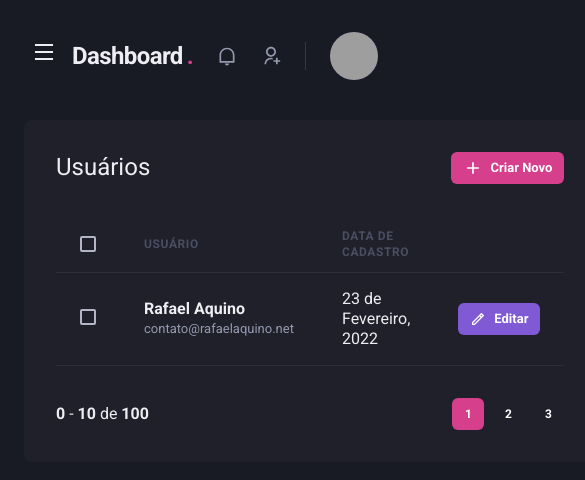
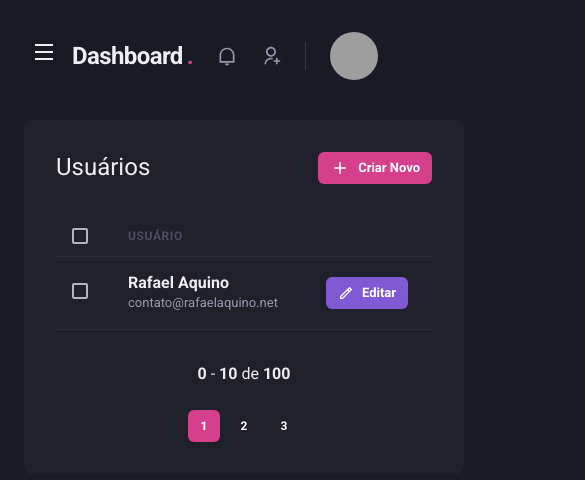
Before and after one commit to rafael-acerqueira/dashboard, a Next.js app: page /users in a window 390 px wide. Shown: the top 480 px of the page, 585 px wide, since content can reach past the window. Built offline with nearby package versions, Linux system fonts and the light colour scheme; grey boxes are pictures that could not be loaded.

Commit message:
Change the user list and form to be responsive

```diff
--- a/src/components/Pagination/index.tsx
+++ b/src/components/Pagination/index.tsx
@@ -1,10 +1,11 @@
-import { Box, Button, HStack } from "@chakra-ui/react";
+import { Box, HStack, Stack } from "@chakra-ui/react";
 import { PaginationItem } from "./PaginationItem";
 
 export function Pagination() {
   return (
-    <HStack
+    <Stack
       mt="8"
+      direction={["column", "row"]}
       justify="space-between"
       align="center"
       spacing="6"
@@ -17,6 +18,6 @@ export function Pagination() {
         <PaginationItem number={2} />
         <PaginationItem number={3} />
       </HStack>
-    </HStack>
+    </Stack>
   )
 }
--- a/src/pages/users/create.tsx
+++ b/src/pages/users/create.tsx
@@ -19,17 +19,17 @@ export default function CreateUser() {
           flex="1"
           borderRadius={8}
           bgColor="gray.800"
-          p={8}
+          p={[6, 8]}
         >
           <Heading size="lg" fontWeight="normal">Criar usuário</Heading>
           <Divider my="6" borderColor="gray.700" />
           <VStack spacing="8">
-            <SimpleGrid minChildWidth="240px" spacing="8" w="100%">
+            <SimpleGrid minChildWidth="240px" spacing={["8", "6"]} w="100%">
               <Input name="name" label="Nome Completo"/>
               <Input name="email" type="email" label="Email"/>
             </SimpleGrid>
 
-            <SimpleGrid minChildWidth="240px" spacing="8" w="100%">
+            <SimpleGrid minChildWidth="240px" spacing={["8", "6"]} w="100%">
               <Input name="password" type="password" label="Senha"/>
               <Input name="confirmation_password" type="password" label="Confirmar Senha"/>
             </SimpleGrid>
--- a/src/pages/users/index.tsx
+++ b/src/pages/users/index.tsx
@@ -1,10 +1,16 @@
-import { Box, Button, Checkbox, Flex, Heading, Icon, Table, Tbody, Td, Text, Th, Thead, Tr } from "@chakra-ui/react";
+import { Box, Button, Checkbox, Flex, Heading, Icon, Table, Tbody, Td, Text, Th, Thead, Tr, useBreakpointValue } from "@chakra-ui/react";
 import { RiAddLine, RiPencilLine } from "react-icons/ri";
 import { Header } from "../../components/Header";
 import { Pagination } from "../../components/Pagination";
 import { Sidebar } from "../../components/Sidebar";
 
 export default function UserList() {
+
+  const isWideVersion = useBreakpointValue({
+    base: false,
+    lg: true
+  })
+
   return(
     <Box>
       <Header />
@@ -43,17 +49,17 @@ export default function UserList() {
           <Table colorScheme="whiteAlpha">
             <Thead>
               <Tr>
-                <Th px={6} color="gray.300" width={8}>
+                <Th px={[4, 4, 6]} color="gray.300" width={8}>
                   <Checkbox colorScheme="pink" />
                 </Th>
                 <Th>Usuário</Th>
-                <Th>Data de cadastro</Th>
+                { isWideVersion && <Th>Data de cadastro</Th> }
                 <Th></Th>
               </Tr>
             </Thead>
             <Tbody>
               <Tr>
-                <Td px={6}>
+                <Td px={[4, 4, 6]}>
                   <Checkbox colorScheme="pink" />
                 </Td>
                 <Td>
@@ -62,7 +68,7 @@ export default function UserList() {
                     <Text fontSize="small" color="gray.300">contato@rafaelaquino.net</Text>
                   </Box>
                 </Td>
-                <Td>23 de Fevereiro, 2022</Td>
+                { isWideVersion && <Td>23 de Fevereiro, 2022</Td> }
                 <Td>
                   <Button
                     as="a"
```
